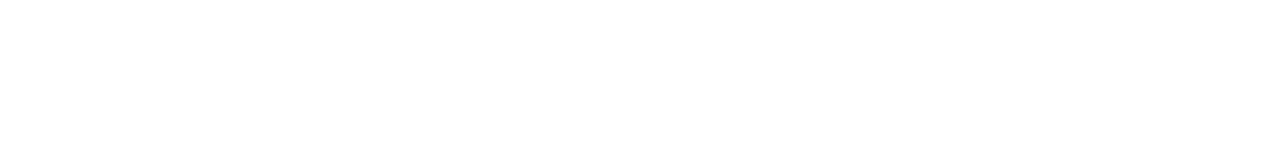
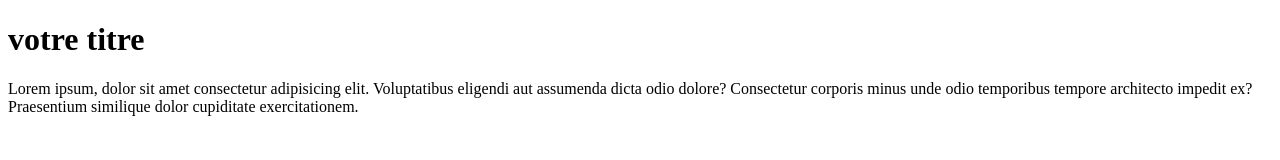
Before and after one commit to nicolas-lestrez/premier-depot, a plain HTML site: page index.html in a window 1280 px wide. Drawn offline with Linux system fonts and the light colour scheme.

Commit message:
add fisrt paragraph

```diff
--- a/index.html
+++ b/index.html
@@ -6,6 +6,12 @@
     <title>Document</title>
 </head>
 <body>
-
+    <h1>votre titre</h1>
+    <p>
+        Lorem ipsum, dolor sit amet consectetur adipisicing elit.
+        Voluptatibus eligendi aut assumenda dicta odio dolore? Consectetur corporis
+        minus unde odio temporibus tempore architecto impedit ex? Praesentium similique dolor
+        cupiditate exercitationem.
+    </p>
 </body>
 </html>
```
